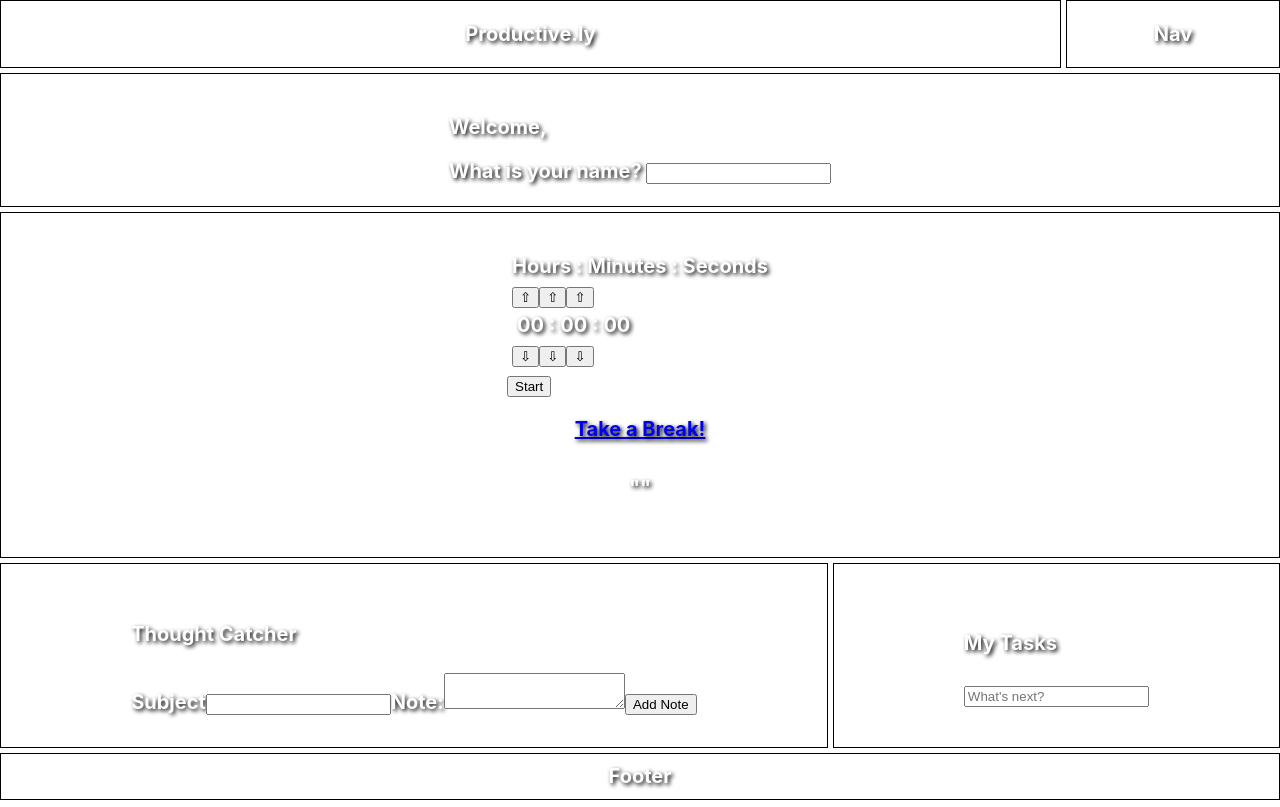
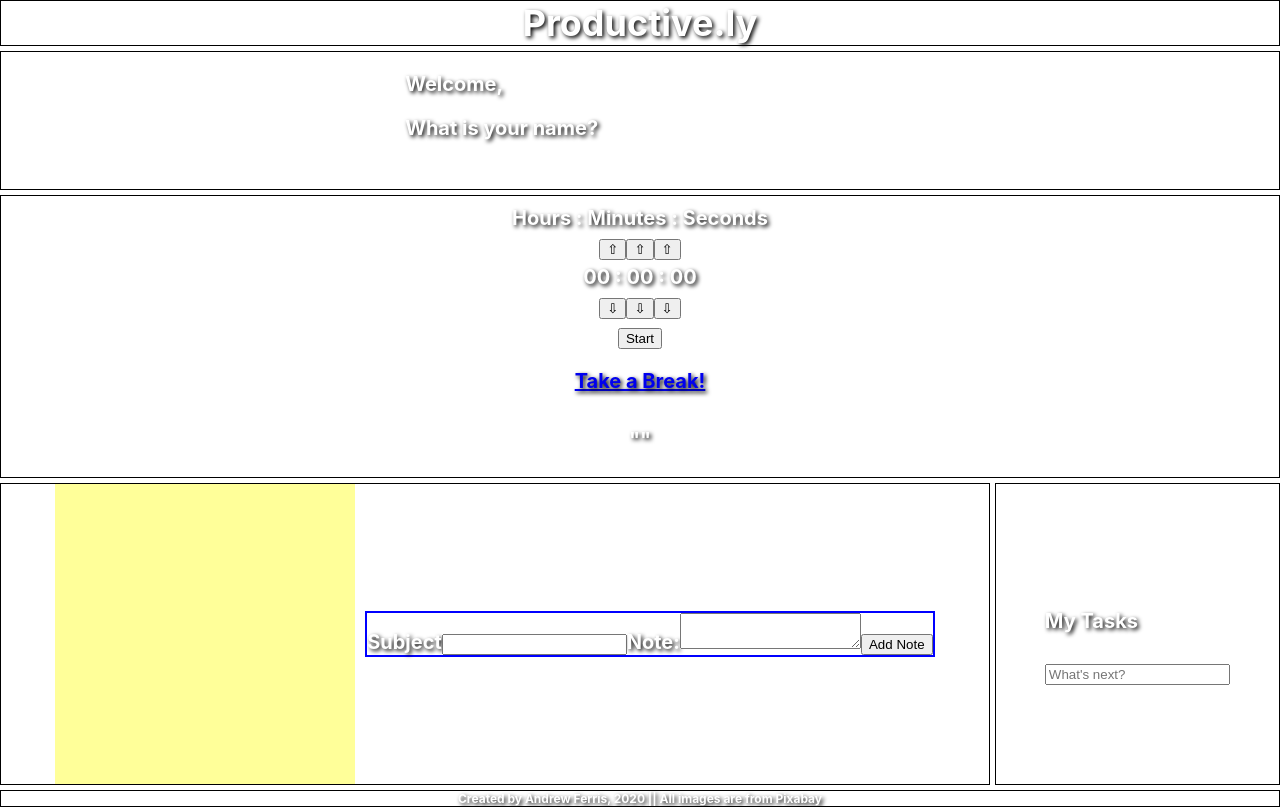
Before and after one commit to aawferris/producetive.ly, a React (Create React App) app in the folder productive.ly/: page / in a window 1280 px wide. Built offline with nearby package versions, Linux system fonts and the light colour scheme; no server answers.

Commit message:
additional grid styles

```diff
--- a/productive.ly/src/App.js
+++ b/productive.ly/src/App.js
@@ -59,7 +59,7 @@ function App() {
     <div className="app">
       <div className="layout" style={backgroundStyle}>
         <header>Productive.ly</header>
-        <nav>Nav</nav>
+        {/* <nav>Nav</nav> */}
         <article>
           <div className="main-welcome">
             <Welcome name={name} />
@@ -84,7 +84,9 @@ function App() {
         <div id="tasks">
           <Tasks />
         </div>
-        <footer>Footer</footer>
+        <footer>
+          Created by Andrew Ferris, 2020 || All images are from Pixabay
+        </footer>
       </div>
     </div>
   );
--- a/productive.ly/src/Component_Library/NotesPost.jsx
+++ b/productive.ly/src/Component_Library/NotesPost.jsx
@@ -30,7 +30,6 @@ function Notes() {
 
   return (
     <div className='notes-container'>
-      <h4>Thought Catcher</h4>
       <form onSubmit={handleSubmit}>
         <label className='subject' htmlFor='subject'>Subject</label>
         <input
--- a/productive.ly/src/Style Library/AppGrid.css
+++ b/productive.ly/src/Style Library/AppGrid.css
@@ -23,8 +23,8 @@ footer {
   margin: 0px auto;
   grid-gap: 5px;
   grid-template-areas:
-    "header header header header nav nav"
-    "header header header header nav nav"
+    "header header header header header header"
+    "header header header header header header"
     "article article article article article article"
     "article article article article article article"
     "section section section section section section"
@@ -38,11 +38,11 @@ footer {
 
 header {
   grid-area: header;
+  font-size: 36px;
 }
-nav {
+/* nav {
   grid-area: nav;
-  /* border: 2px solid red; */
-}
+} */
 article {
   grid-area: article;
 }
@@ -51,17 +51,68 @@ section {
   display: flex;
   flex-direction: column;
   justify-content: center;
+  text-align: center;
 }
 section div {
   margin: 5px;
   box-sizing: border-box;
 }
+
+.name-input {
+  background: transparent;
+  border: none;
+  border-bottom: 1px solid white;
+  font-weight: 700;
+  color: white;
+  font-size: 20px;
+  text-shadow: 2px 2px 4px black;
+  margin-bottom: 10%;
+}
+
 #notes {
+  display: grid;
   grid-area: notes;
+  grid-template-areas:
+    "notes notes new"
+    "notes notes new";
+  /* display: flex;
+  flex-direction: column; */
 }
+
+#notes div {
+  margin: 0 5px;
+}
+
+.notes-container {
+  grid-area: new;
+  display: flex;
+  flex-direction: column;
+  border: 2px solid blue;
+  width: auto;
+  /* margin: 0 auto; */
+  text-align: center;
+  justify-content: space-around;
+  backdrop-filter: blur(3px);
+}
+
+.notes-get {
+  /* border: 3px solid green; */
+  grid-area: notes;
+  margin: 2% auto;
+  text-align: center;
+  width: 300px;
+  height: 300px;
+  background-color: #ffff99;
+  color: black;
+  text-shadow: 2px 2px 8px white;
+}
+
 #tasks {
   grid-area: tasks;
+  display: flex;
+  flex-direction: column;
 }
 footer {
   grid-area: footer;
+  font-size: 12px;
 }
```
